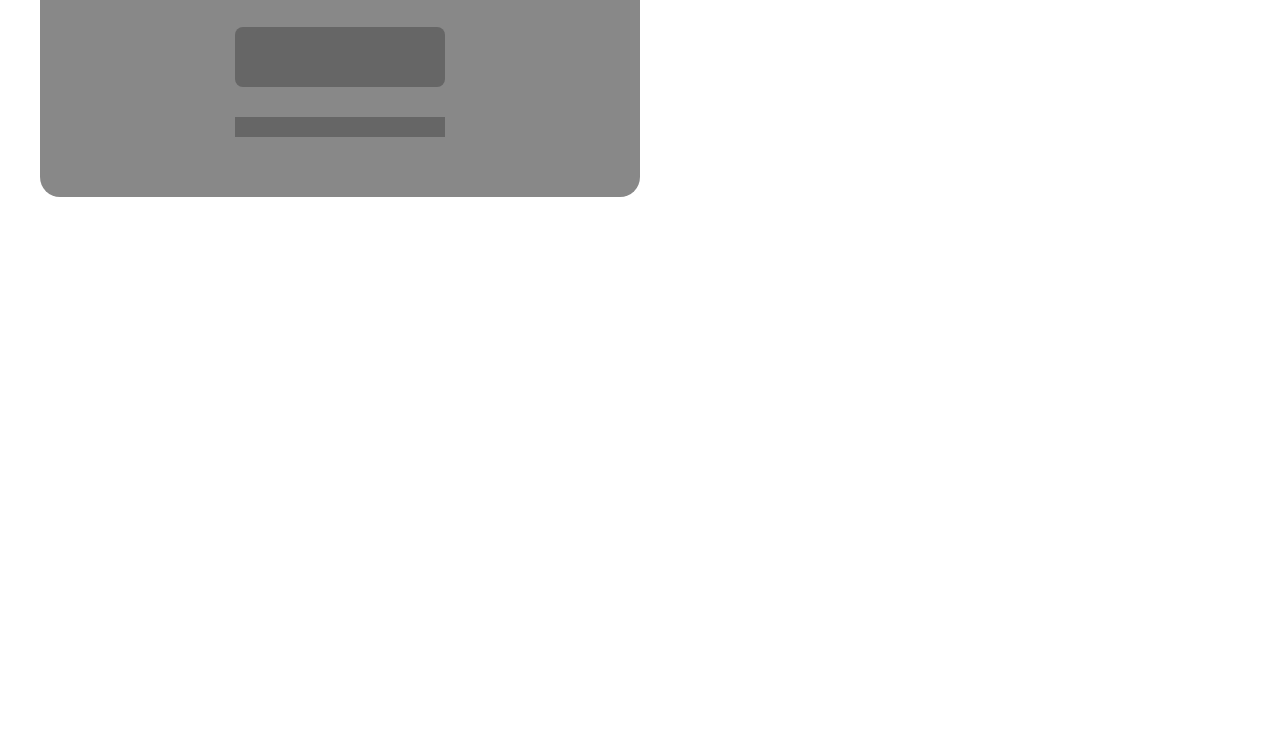
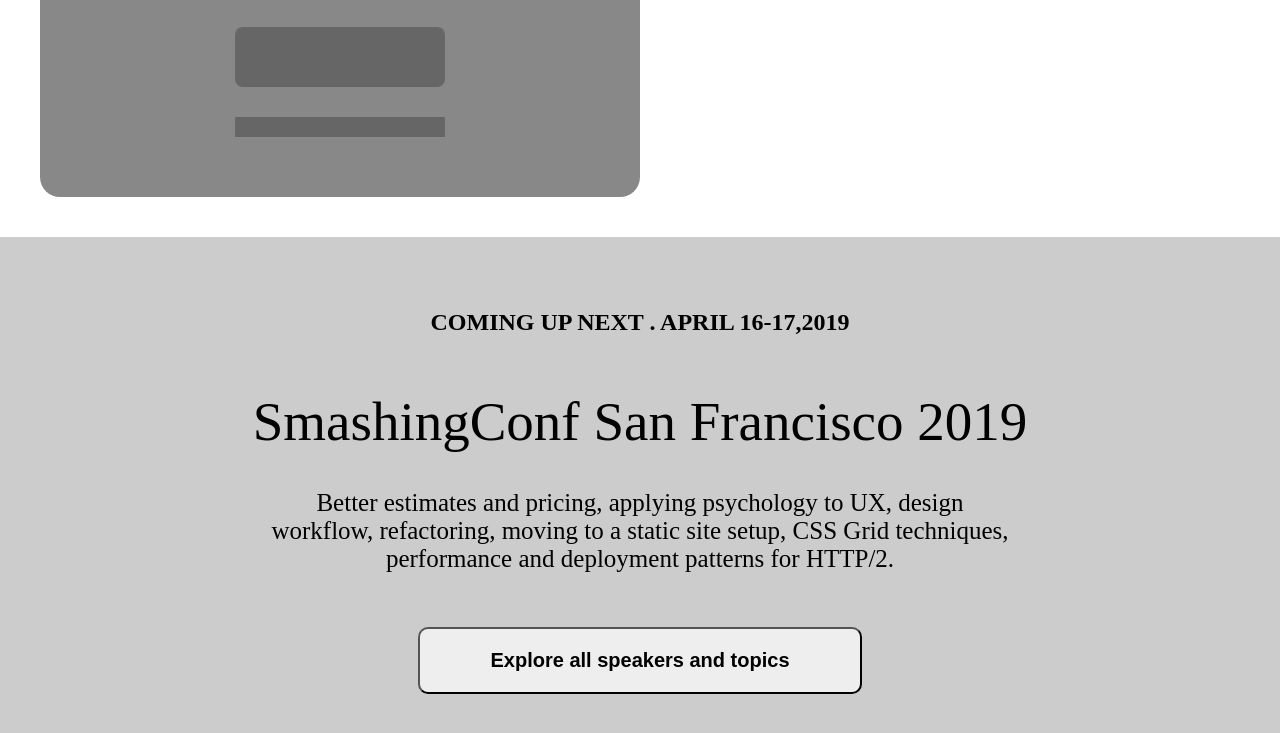
Before and after one commit to newcoder171/smashing-design, a plain HTML site: page index.html in a window 1280 px wide. Shown: the part 2515-3248 px from the top of the page. Before the commit the page ends 2752 px from the top, so only its background shows below. Drawn offline with Linux system fonts and the light colour scheme.

Commit message:
event-box and its elements

```diff
--- a/css/main.css
+++ b/css/main.css
@@ -192,4 +192,19 @@ div #box-two{
 
 .clear {
     clear: both;
+  }
+
+.event-box{
+  background-color: #ccc;
+  height: 1000px;
+  text-align: center;
+
 }
+
+#explore{
+  padding: 20px 70px;
+  border-radius: 10px;
+  font-size: 20px;
+  font-weight: bold;
+  background-color: #eee;
+}
--- a/index.html
+++ b/index.html
@@ -101,6 +101,22 @@
         </div>
     </div>
     <div class="clear"></div>
+
+    <div class="event-box">
+      <br><br><br><br>
+      <h2>COMING UP NEXT . APRIL 16-17,2019</h2>
+      <br><br><br>
+      <p style="font-size: 55px;">SmashingConf San Francisco 2019</p>
+      <br><br>
+      <p style="font-size: 25px;">Better estimates and pricing, applying psychology to UX, design <br> workflow, refactoring, moving to a static site setup,
+        CSS Grid techniques,<br> performance and deployment patterns for HTTP/2.</p>
+      <br><br><br>
+      <button type="button" name="button" id="explore">Explore all speakers and topics</button>
+
+    </div>
+    <div class="clear">
+
+    </div>
 </body>
 
 </html>
```
